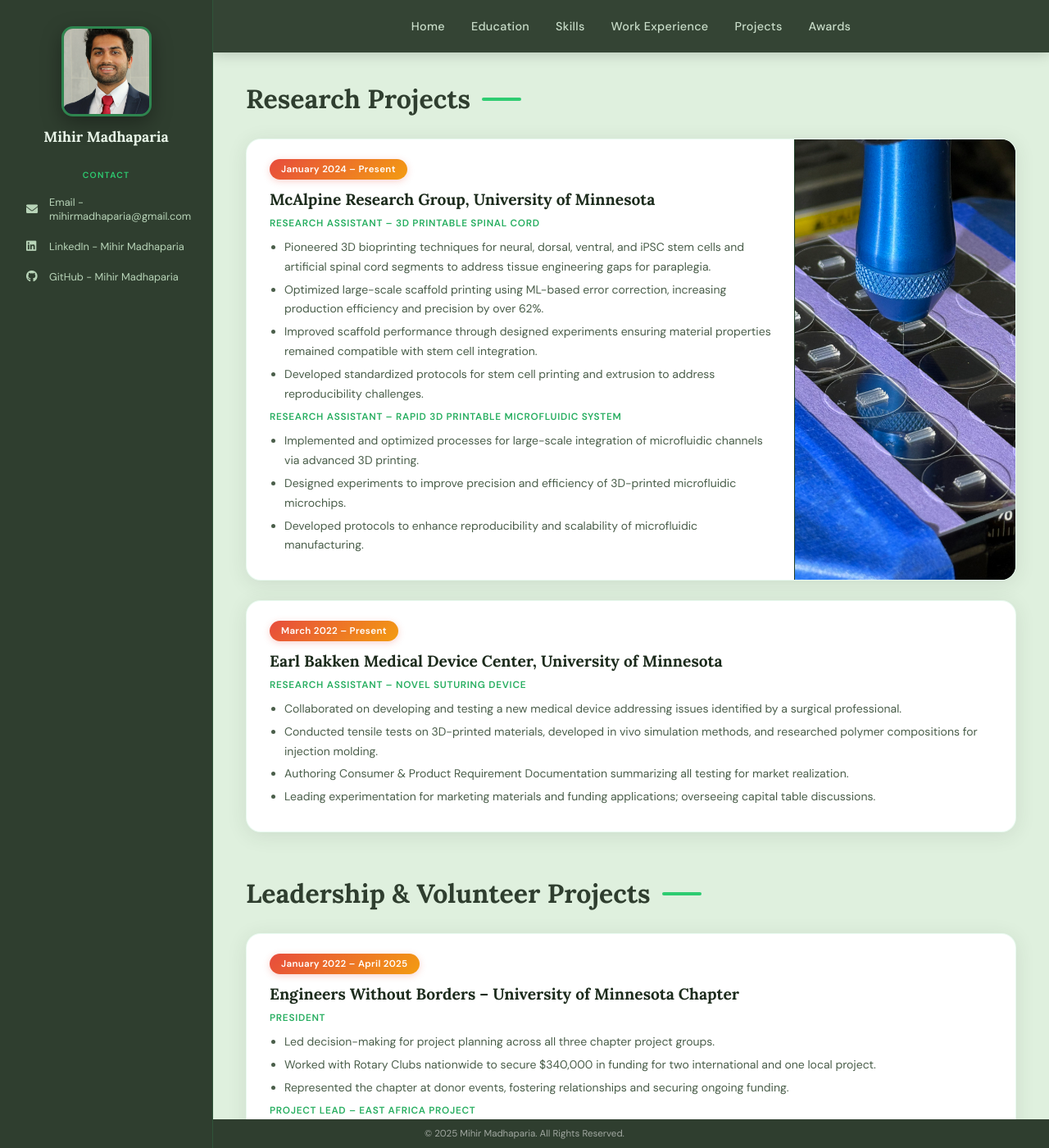
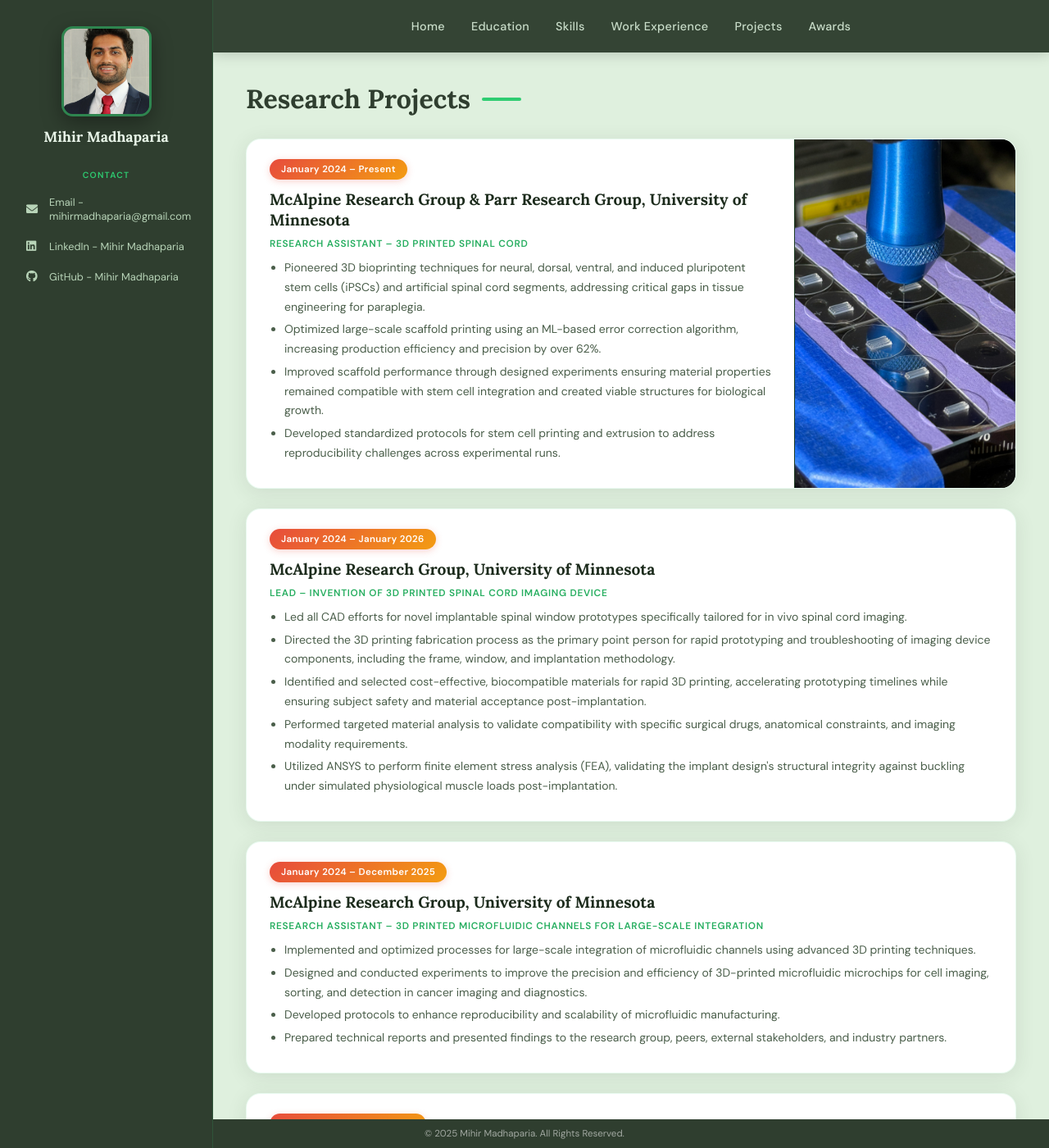
Before and after one commit to mihirmadhaparia/mihirmadhaparia.github.io, a Jekyll site: the page built from projects.html, in a window 1280 px wide and 1400 px high. Shown: the whole window at 82% size. Built offline with Jekyll 4.4.1, drawn with Linux system fonts in a browser that asks for light colours; some of the changed text lies outside the part shown.

Commit message:
Refactor research project descriptions and structure

```diff
--- a/projects.html
+++ b/projects.html
@@ -7,29 +7,23 @@ permalink: /projects/
 <section id="projects" class="section">
     <h2 class="section-heading">Research Projects</h2>
 
-    <!-- McAlpine Research Group -->
+    <!-- McAlpine / Parr – 3D Printed Spinal Cord -->
     <div class="experience-box">
         <div class="card-content">
             <div class="date-box">January 2024 – Present</div>
-            <h3>McAlpine Research Group, University of Minnesota</h3>
-            <p><strong>Research Assistant – 3D Printable Spinal Cord</strong></p>
+            <h3>McAlpine Research Group &amp; Parr Research Group, University of Minnesota</h3>
+            <p><strong>Research Assistant – 3D Printed Spinal Cord</strong></p>
             <ul>
-                <li>Pioneered 3D bioprinting techniques for neural, dorsal, ventral, and iPSC stem cells and artificial spinal cord segments to address tissue engineering gaps for paraplegia.</li>
-                <li>Optimized large-scale scaffold printing using ML-based error correction, increasing production efficiency and precision by over 62%.</li>
-                <li>Improved scaffold performance through designed experiments ensuring material properties remained compatible with stem cell integration.</li>
-                <li>Developed standardized protocols for stem cell printing and extrusion to address reproducibility challenges.</li>
-            </ul>
-            <p><strong>Research Assistant – Rapid 3D Printable Microfluidic System</strong></p>
-            <ul>
-                <li>Implemented and optimized processes for large-scale integration of microfluidic channels via advanced 3D printing.</li>
-                <li>Designed experiments to improve precision and efficiency of 3D-printed microfluidic microchips.</li>
-                <li>Developed protocols to enhance reproducibility and scalability of microfluidic manufacturing.</li>
+                <li>Pioneered 3D bioprinting techniques for neural, dorsal, ventral, and induced pluripotent stem cells (iPSCs) and artificial spinal cord segments, addressing critical gaps in tissue engineering for paraplegia.</li>
+                <li>Optimized large-scale scaffold printing using an ML-based error correction algorithm, increasing production efficiency and precision by over 62%.</li>
+                <li>Improved scaffold performance through designed experiments ensuring material properties remained compatible with stem cell integration and created viable structures for biological growth.</li>
+                <li>Developed standardized protocols for stem cell printing and extrusion to address reproducibility challenges across experimental runs.</li>
             </ul>
         </div>
         <div class="card-image-panel" data-count="1">
             <div class="carousel-track-wrapper">
                 <div class="carousel-track">
-                    <div class="carousel-slide"><img src="https://mihirmadhaparia.com/assets/images/scaffold.jpg" alt="Scaffold structure"></div>
+                    <div class="carousel-slide"><img src="https://mihirmadhaparia.com/assets/images/scaffold.jpg" alt="Scaffold"></div>
                 </div>
             </div>
             <div class="carousel-controls">
@@ -40,66 +34,98 @@ permalink: /projects/
         </div>
     </div>
 
-    <!-- Bakken Medical Device Center -->
+    <!-- Spinal Window Imaging Device -->
     <div class="experience-box">
         <div class="card-content">
-            <div class="date-box">March 2022 – Present</div>
-            <h3>Earl Bakken Medical Device Center, University of Minnesota</h3>
-            <p><strong>Research Assistant – Novel Suturing Device</strong></p>
+            <div class="date-box">January 2024 – January 2026</div>
+            <h3>McAlpine Research Group, University of Minnesota</h3>
+            <p><strong>Lead – Invention of 3D Printed Spinal Cord Imaging Device</strong></p>
             <ul>
-                <li>Collaborated on developing and testing a new medical device addressing issues identified by a surgical professional.</li>
-                <li>Conducted tensile tests on 3D-printed materials, developed in vivo simulation methods, and researched polymer compositions for injection molding.</li>
-                <li>Authoring Consumer &amp; Product Requirement Documentation summarizing all testing for market realization.</li>
-                <li>Leading experimentation for marketing materials and funding applications; overseeing capital table discussions.</li>
+                <li>Led all CAD efforts for novel implantable spinal window prototypes specifically tailored for in vivo spinal cord imaging.</li>
+                <li>Directed the 3D printing fabrication process as the primary point person for rapid prototyping and troubleshooting of imaging device components, including the frame, window, and implantation methodology.</li>
+                <li>Identified and selected cost-effective, biocompatible materials for rapid 3D printing, accelerating prototyping timelines while ensuring subject safety and material acceptance post-implantation.</li>
+                <li>Performed targeted material analysis to validate compatibility with specific surgical drugs, anatomical constraints, and imaging modality requirements.</li>
+                <li>Utilized ANSYS to perform finite element stress analysis (FEA), validating the implant design's structural integrity against buckling under simulated physiological muscle loads post-implantation.</li>
             </ul>
         </div>
-        <div class="card-image-panel" data-count="0">
-            <!-- No images currently -->
+        <div class="card-image-panel" data-count="0"></div>
+    </div>
+
+    <!-- Microfluidic Channels -->
+    <div class="experience-box">
+        <div class="card-content">
+            <div class="date-box">January 2024 – December 2025</div>
+            <h3>McAlpine Research Group, University of Minnesota</h3>
+            <p><strong>Research Assistant – 3D Printed Microfluidic Channels for Large-Scale Integration</strong></p>
+            <ul>
+                <li>Implemented and optimized processes for large-scale integration of microfluidic channels using advanced 3D printing techniques.</li>
+                <li>Designed and conducted experiments to improve the precision and efficiency of 3D-printed microfluidic microchips for cell imaging, sorting, and detection in cancer imaging and diagnostics.</li>
+                <li>Developed protocols to enhance reproducibility and scalability of microfluidic manufacturing.</li>
+                <li>Prepared technical reports and presented findings to the research group, peers, external stakeholders, and industry partners.</li>
+            </ul>
         </div>
+        <div class="card-image-panel" data-count="0"></div>
     </div>
+
+    <!-- Bakken – Suturing Device -->
+    <div class="experience-box">
+        <div class="card-content">
+            <div class="date-box">March 2022 – January 2025</div>
+            <h3>Earl Bakken Medical Device Center, University of Minnesota</h3>
+            <p><strong>Research Assistant – Invention of Novel Spinal Suturing Device</strong></p>
+            <ul>
+                <li>Collaborated on developing and testing a new medical device to address issues identified by a surgical industry professional.</li>
+                <li>Conducted tensile tests on 3D-printed materials, developed in vivo simulation test methods, and researched custom polymer compositions for injection molding with improved dimensional tolerancing.</li>
+                <li>Authored Consumer &amp; Product Requirement Documentation (CPRD) summarizing all testing efforts for market realization.</li>
+                <li>Served as primary point of contact for further experimentation supporting marketing materials and funding applications.</li>
+                <li>Oversaw planning of capital table discussions for future product plans and distribution of raised funding.</li>
+            </ul>
+        </div>
+        <div class="card-image-panel" data-count="0"></div>
+    </div>
+
 </section>
 
 <section id="leadership" class="section">
-    <h2 class="section-heading">Leadership &amp; Volunteer Projects</h2>
+    <h2 class="section-heading">Leadership &amp; Volunteer</h2>
 
     <!-- Engineers Without Borders -->
     <div class="experience-box">
         <div class="card-content">
             <div class="date-box">January 2022 – April 2025</div>
             <h3>Engineers Without Borders – University of Minnesota Chapter</h3>
-            <p><strong>President</strong></p>
+            <p><strong>President</strong> <span style="color:var(--text-muted);font-size:0.85em;">(April 2024 – April 2025)</span></p>
             <ul>
-                <li>Led decision-making for project planning across all three chapter project groups.</li>
-                <li>Worked with Rotary Clubs nationwide to secure $340,000 in funding for two international and one local project.</li>
-                <li>Represented the chapter at donor events, fostering relationships and securing ongoing funding.</li>
+                <li>Provided high-level project management and strategic direction for three cross-functional engineering teams, overseeing design, prototyping, and execution of international water and sanitation infrastructure projects.</li>
+                <li>Managed project budgets totaling $340,000, presenting to donors, Rotary Clubs, and external stakeholders to secure funding and ensure projects met technical specifications and timelines.</li>
+                <li>Mentored project leads, resolved complex engineering and logistical problems, and facilitated communication between international NGO partners, professional mentors, and student teams.</li>
             </ul>
-            <p><strong>Project Lead – East Africa Project</strong></p>
+            <p><strong>Project Lead – East Africa Project</strong> <span style="color:var(--text-muted);font-size:0.85em;">(January 2022 – April 2024)</span></p>
             <ul>
-                <li>Led the East Africa group in assisting rural villages with water access and improved sanitation.</li>
-                <li>Collaborated with international partners on contractual documents between the chapter and NGO partners.</li>
-                <li>Managed fundraising and budget planning for the full project lifecycle.</li>
+                <li>Led the East Africa group in assisting rural villages with water access and improved sanitation infrastructure.</li>
+                <li>Worked with international partners to draft contractual documents between the chapter and partnered NGOs.</li>
+                <li>Coordinated fundraising and finance allocations to develop a full project budget and lifecycle plan.</li>
             </ul>
         </div>
-        <div class="card-image-panel" data-count="0">
-            <!-- Add images here if available -->
-        </div>
+        <div class="card-image-panel" data-count="0"></div>
     </div>
 
-    <!-- Science & Engineering Student Board -->
+    <!-- SESB -->
     <div class="experience-box">
         <div class="card-content">
             <div class="date-box">April 2022 – April 2024</div>
             <h3>Science and Engineering Student Board, University of Minnesota</h3>
-            <p><strong>Director of Academic Affairs Committee</strong></p>
+            <p><strong>Director of Academic Affairs Committee</strong> <span style="color:var(--text-muted);font-size:0.85em;">(April 2023 – April 2024)</span></p>
             <ul>
-                <li>Advocated for students in the College of Science and Engineering via surveys and policy implementation.</li>
+                <li>Advocated for students within the College of Science and Engineering through surveys and policy implementation.</li>
                 <li>Collaborated with student advocacy groups to amplify student voices to administration.</li>
+                <li>Created opportunities for students to engage with professionals through panels and organized events.</li>
             </ul>
-            <p><strong>Director of Sustainability Committee</strong></p>
+            <p><strong>Director of Sustainability Committee</strong> <span style="color:var(--text-muted);font-size:0.85em;">(April 2022 – April 2023)</span></p>
             <ul>
-                <li>Led a team advocating for environmental improvement within the university community.</li>
+                <li>Led a team of students advocating for environmental improvement within the university community.</li>
                 <li>Collaborated with the Minnesota Student Association to enforce campus waste-reduction policies.</li>
-                <li>Created opportunities for students to engage with professionals in sustainable development.</li>
+                <li>Advocated to Dean's offices to amplify student and faculty voices and drive positive institutional change.</li>
             </ul>
         </div>
         <div class="card-image-panel" data-count="0"></div>
@@ -112,8 +138,8 @@ permalink: /projects/
             <h3>College of Science &amp; Engineering STEM Mentor</h3>
             <p><strong>Cancer and Cardiovascular Research Center, University of Minnesota</strong></p>
             <ul>
-                <li>Tutored high school students from underserved communities on STEM experiences and pathways.</li>
-                <li>Inspired students to consider futures in STEM through immersive hands-on lab sessions.</li>
+                <li>Tutored high school students from underserved communities on STEM experiences and career pathways.</li>
+                <li>Inspired students through hands-on lab sessions, giving a more immersive and tangible STEM experience.</li>
             </ul>
         </div>
         <div class="card-image-panel" data-count="0"></div>
@@ -127,10 +153,11 @@ permalink: /projects/
             <p><strong>Officer</strong></p>
             <ul>
                 <li>Coordinated events for College of Science and Engineering Week.</li>
-                <li>Determined events and allocated available funds and resources.</li>
-                <li>Oversaw media and marketing for the college-wide event.</li>
+                <li>Determined events to be executed within available funds and resources.</li>
+                <li>Oversaw media and marketing for the college-wide annual event.</li>
             </ul>
         </div>
         <div class="card-image-panel" data-count="0"></div>
     </div>
+
 </section>
```
